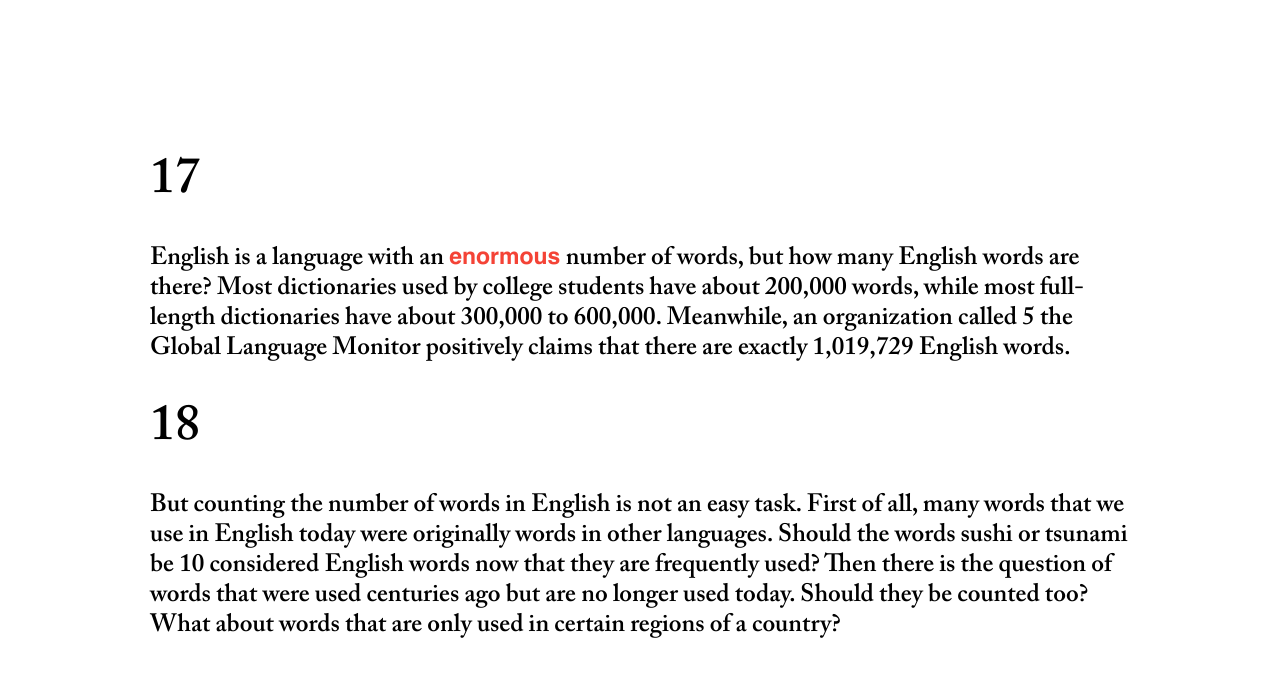
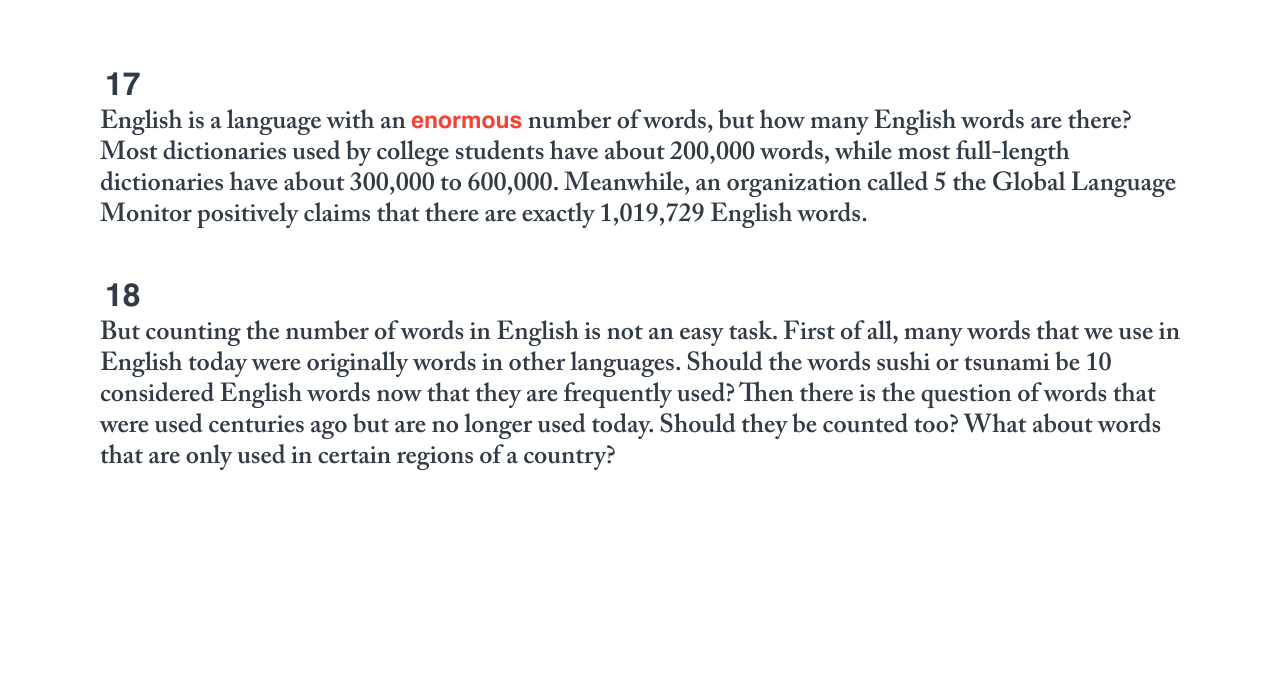
Before and after one commit to teatime59/sokutan, a plain HTML site: page index.html in a window 1280 px wide. Drawn offline with Linux system fonts and the light colour scheme; a script that the page names is missing.

Commit message:
Update style.css

```diff
--- a/css/style.css
+++ b/css/style.css
@@ -8,7 +8,8 @@
 }
 /* h1見出しのフォント指定 */
 body {
-    font-size: 25px ;
+    font-size: 26px ;
+    color: #313a45;
     font-family: 'myfont2' ;
 }
 .font_test {
@@ -17,6 +18,12 @@ body {
     font-family: 'myfont' ;
 }
 body {
-   margin: 150px;
-   padding: 0;
+   margin: 0px;
+   padding: 20px 100px 20px 100px;
 }
+h1 {
+   margin: 0px;
+   padding: 50px 0px 5px 5px;
+   font-size: 32px ;
+   font-family: 'myfont' ;
+}
```
